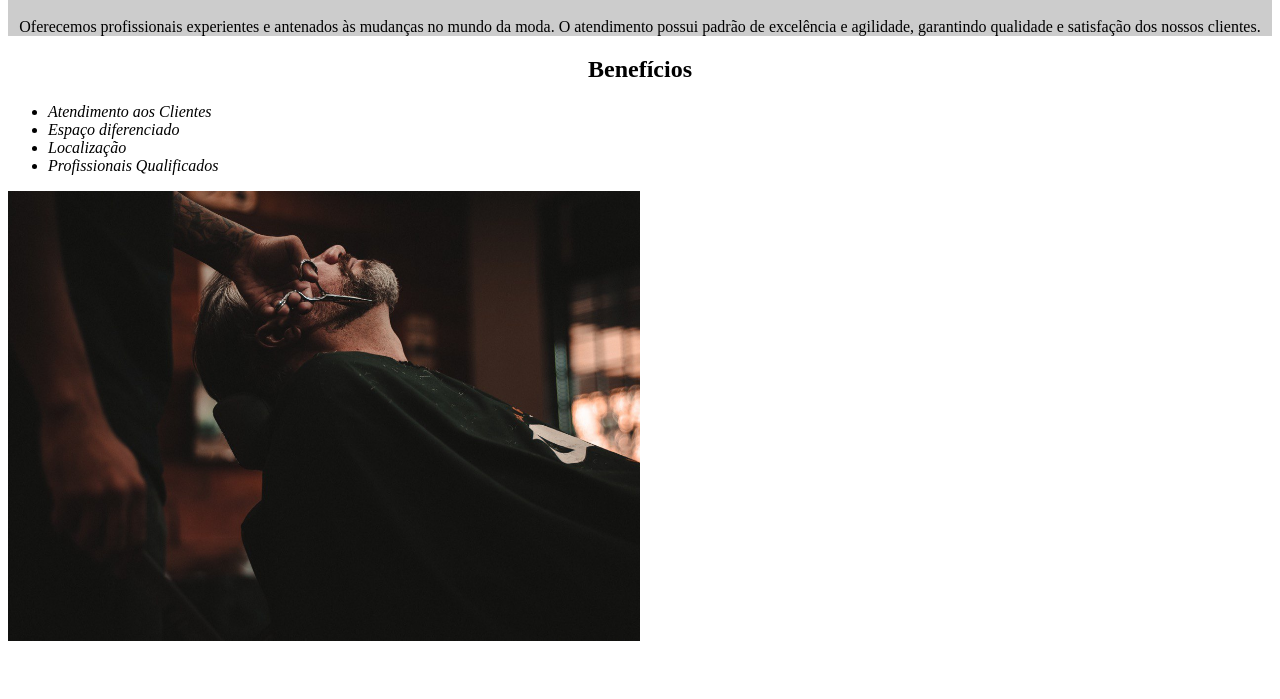
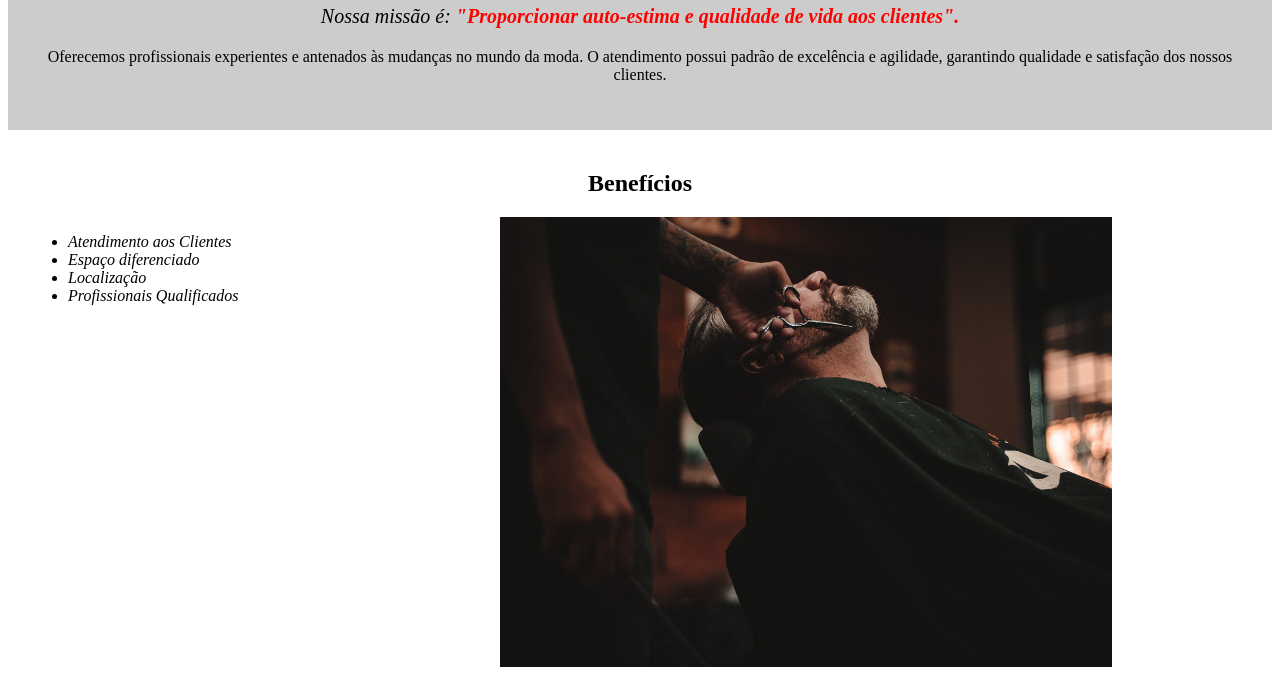
Before and after one commit to Akley13/Barbearia_Alura, a plain HTML site: page Barbearia_Alura/index.html in a window 1280 px wide. Shown: the part 623-1322 px from the top of the page. Before the commit the page ends 1276 px from the top, so only its background shows below. Drawn offline with Linux system fonts and the light colour scheme.

Commit message:
Update style.css

```diff
--- a/Barbearia_Alura/style.css
+++ b/Barbearia_Alura/style.css
@@ -9,6 +9,7 @@ img {
 
 .principal {
     background: #CCCCCC;
+    padding: 30px;
 }
 
 h1 {
@@ -21,6 +22,13 @@ p {
 
 h2 {
     text-align: center;
+}
+
+ul {
+    display: inline-block;
+    vertical-align:top;
+    width: 20%;
+    margin-right: 15%;
 }
 
 #missao {
@@ -37,6 +45,7 @@ em strong {
 
 .beneficio {
     background-color: white;
+    padding: 20px;
 }
 
 .img2 {
```
